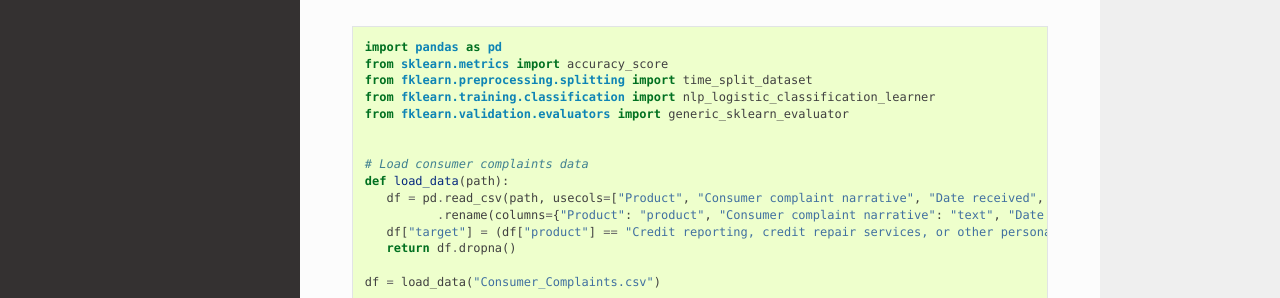
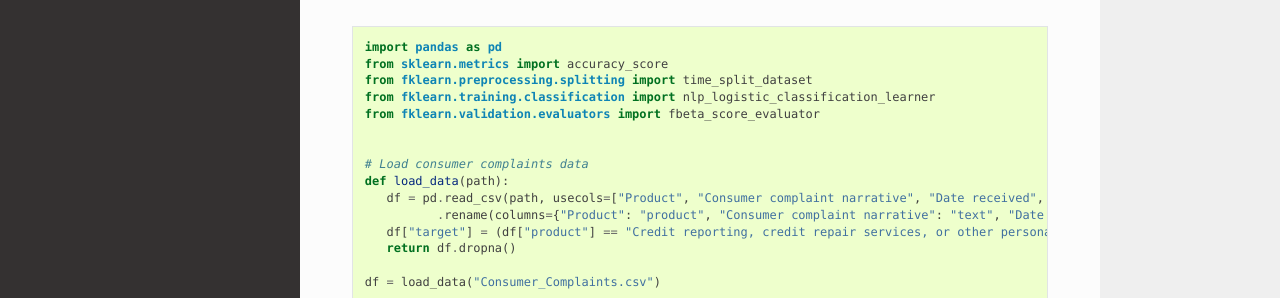
Before and after one commit to nubank/fklearn, a Sphinx documentation site: the page built from docs/source/examples/nlp_classification.rst, in a window 1280 px wide and 962 px high. Shown: the part 327-625 px from the top of the window. Built offline with Sphinx 7.4.7 and the Read the Docs theme 2.0.0, drawn with Linux system fonts in a browser that asks for light colours.

Commit message:
Update nlp_classification.rst

```diff
--- a/docs/source/examples/nlp_classification.rst
+++ b/docs/source/examples/nlp_classification.rst
@@ -18,7 +18,7 @@ baseline of any NLP classification task, as our model (available as
    from sklearn.metrics import accuracy_score
    from fklearn.preprocessing.splitting import time_split_dataset
    from fklearn.training.classification import nlp_logistic_classification_learner
-   from fklearn.validation.evaluators import generic_sklearn_evaluator
+   from fklearn.validation.evaluators import fbeta_score_evaluator
 
 
    # Load consumer complaints data
```
